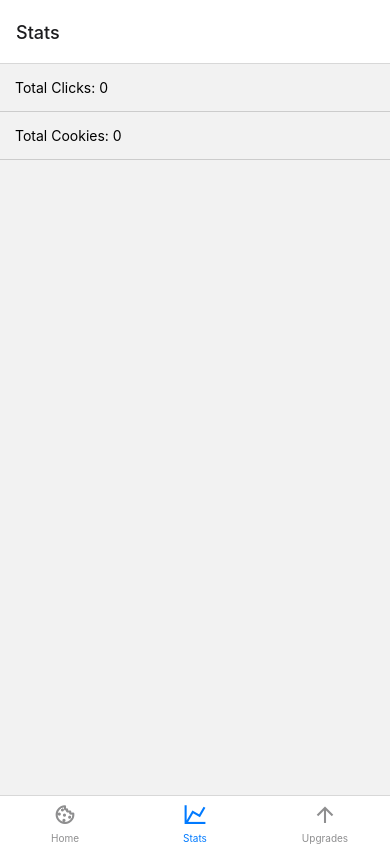
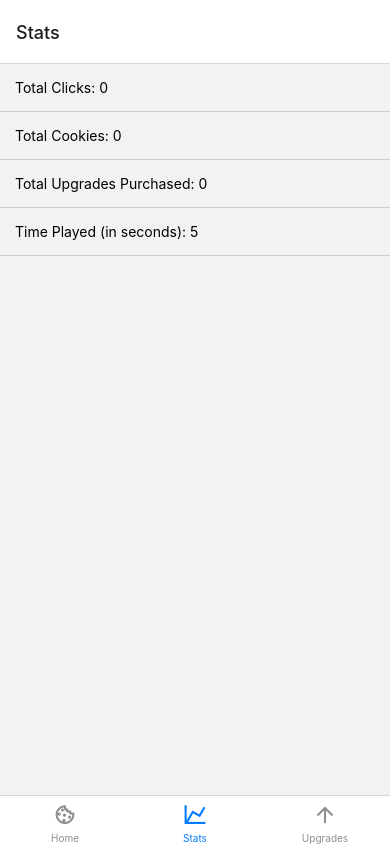
Before and after one commit to Andrew32A/cookie-clicker-app, a React Native app: screen /Stats in a window 390 px wide. Built offline with nearby package versions, Linux system fonts and the light colour scheme.

Commit message:
added total upgrades purchased and time played stats

```diff
--- a/screens/HomeScreen.js
+++ b/screens/HomeScreen.js
@@ -11,6 +11,16 @@ import { useDispatch, useSelector } from "react-redux";
 export default function HomeScreen() {
   // TODO: make number of cookies pop up when you click the cookie then float up and fade out
   const dispatch = useDispatch();
+
+  // timer that increments time played every second
+  useEffect(() => {
+    const timer = setInterval(() => {
+      dispatch({ type: "INCREMENT_TIME" });
+    }, 1000);
+
+    return () => clearInterval(timer);
+  }, [dispatch]);
+
   const cookies = useSelector((state) => state.cookies);
 
   const rotation = useRef(new Animated.Value(0)).current;
--- a/screens/StatsScreen.js
+++ b/screens/StatsScreen.js
@@ -5,9 +5,23 @@ import { useSelector } from "react-redux";
 export default function StatsScreen() {
   const clicks = useSelector((state) => state.clicks);
   const cookies = useSelector((state) => state.cookies);
+  const totalUpgradesPurchased = useSelector(
+    (state) => state.totalUpgradesPurchased
+  );
+  const timePlayed = useSelector((state) => state.timePlayed);
   const data = [
     { key: "1", title: "Total Clicks", value: clicks.toString() },
     { key: "2", title: "Total Cookies", value: cookies.toString() },
+    {
+      key: "3",
+      title: "Total Upgrades Purchased",
+      value: totalUpgradesPurchased.toString(),
+    },
+    {
+      key: "4",
+      title: "Time Played (in seconds)",
+      value: timePlayed.toString(),
+    },
     // TODO: add more stats here
     // ideas: number of total upgrades purchased, time played
   ];
--- a/store.js
+++ b/store.js
@@ -3,6 +3,8 @@ import { createStore } from "redux";
 const initialState = {
   cookies: 0,
   clicks: 0,
+  totalUpgradesPurchased: 0,
+  timePlayed: 0,
   upgrades: [
     { id: "1", name: "Auto Clicker", multiplier: 1, basePrice: 10, owned: 0 },
     { id: "2", name: "Grandma Baker", multiplier: 2, basePrice: 20, owned: 0 },
@@ -37,9 +39,19 @@ function cookieReducer(state = initialState, action) {
             (state.upgrades[upgradeIndex].owned + 1);
         const newUpgrades = [...state.upgrades];
         newUpgrades[upgradeIndex].owned++;
-        return { ...state, cookies: newCookies, upgrades: newUpgrades };
+        return {
+          ...state,
+          cookies: newCookies,
+          upgrades: newUpgrades,
+          totalUpgradesPurchased: state.totalUpgradesPurchased + 1,
+        };
       }
       return state;
+    case "INCREMENT_TIME":
+      return {
+        ...state,
+        timePlayed: state.timePlayed + 1,
+      };
     default:
       return state;
   }
```
